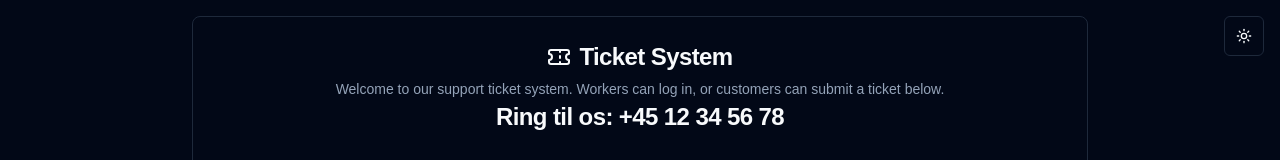
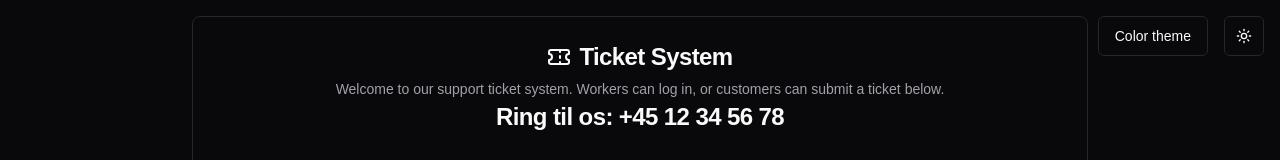
Before and after one commit to Wiggleyyyy/H2-ticket-system, a Next.js app in the folder ticket-system/: page / in a window 1280 px wide. Both pictures are taken after a click on the button "Toggle theme". Shown: the top 160 px of the page. Built offline with nearby package versions, Linux system fonts and the light colour scheme; no server answers.

Commit message:
made color theme selection

```diff
--- a/ticket-system/src/app/globals.css
+++ b/ticket-system/src/app/globals.css
@@ -7,53 +7,109 @@ body {
 }
 
 @layer base {
-  :root {
+  .theme-zinc {
     --background: 0 0% 100%;
-    --foreground: 222.2 84% 4.9%;
+    --foreground: 240 10% 3.9%;
     --card: 0 0% 100%;
-    --card-foreground: 222.2 84% 4.9%;
+    --card-foreground: 240 10% 3.9%;
     --popover: 0 0% 100%;
-    --popover-foreground: 222.2 84% 4.9%;
-    --primary: 222.2 47.4% 11.2%;
-    --primary-foreground: 210 40% 98%;
-    --secondary: 210 40% 96.1%;
-    --secondary-foreground: 222.2 47.4% 11.2%;
-    --muted: 210 40% 96.1%;
-    --muted-foreground: 215.4 16.3% 46.9%;
-    --accent: 210 40% 96.1%;
-    --accent-foreground: 222.2 47.4% 11.2%;
+    --popover-foreground: 240 10% 3.9%;
+    --primary: 240 5.9% 10%;
+    --primary-foreground: 0 0% 98%;
+    --secondary: 240 4.8% 95.9%;
+    --secondary-foreground: 240 5.9% 10%;
+    --muted: 240 4.8% 95.9%;
+    --muted-foreground: 240 3.8% 46.1%;
+    --accent: 240 4.8% 95.9%;
+    --accent-foreground: 240 5.9% 10%;
     --destructive: 0 84.2% 60.2%;
-    --destructive-foreground: 210 40% 98%;
-    --border: 214.3 31.8% 91.4%;
-    --input: 214.3 31.8% 91.4%;
-    --ring: 222.2 84% 4.9%;
+    --destructive-foreground: 0 0% 98%;
+    --border: 240 5.9% 90%;
+    --input: 240 5.9% 90%;
+    --ring: 240 5.9% 10%;
+    --radius: 0.5rem;
     --chart-1: 12 76% 61%;
     --chart-2: 173 58% 39%;
     --chart-3: 197 37% 24%;
     --chart-4: 43 74% 66%;
     --chart-5: 27 87% 67%;
+  }
+
+  .dark.theme-zinc {
+    --background: 240 10% 3.9%;
+    --foreground: 0 0% 98%;
+    --card: 240 10% 3.9%;
+    --card-foreground: 0 0% 98%;
+    --popover: 240 10% 3.9%;
+    --popover-foreground: 0 0% 98%;
+    --primary: 0 0% 98%;
+    --primary-foreground: 240 5.9% 10%;
+    --secondary: 240 3.7% 15.9%;
+    --secondary-foreground: 0 0% 98%;
+    --muted: 240 3.7% 15.9%;
+    --muted-foreground: 240 5% 64.9%;
+    --accent: 240 3.7% 15.9%;
+    --accent-foreground: 0 0% 98%;
+    --destructive: 0 62.8% 30.6%;
+    --destructive-foreground: 0 0% 98%;
+    --border: 240 3.7% 15.9%;
+    --input: 240 3.7% 15.9%;
+    --ring: 240 4.9% 83.9%;
+    --chart-1: 220 70% 50%;
+    --chart-2: 160 60% 45%;
+    --chart-3: 30 80% 55%;
+    --chart-4: 280 65% 60%;
+    --chart-5: 340 75% 55%;
+  }
+
+  .theme-red {
+    --background: 0 0% 100%;
+    --foreground: 0 0% 3.9%;
+    --card: 0 0% 100%;
+    --card-foreground: 0 0% 3.9%;
+    --popover: 0 0% 100%;
+    --popover-foreground: 0 0% 3.9%;
+    --primary: 0 72.2% 50.6%;
+    --primary-foreground: 0 85.7% 97.3%;
+    --secondary: 0 0% 96.1%;
+    --secondary-foreground: 0 0% 9%;
+    --muted: 0 0% 96.1%;
+    --muted-foreground: 0 0% 45.1%;
+    --accent: 0 0% 96.1%;
+    --accent-foreground: 0 0% 9%;
+    --destructive: 0 84.2% 60.2%;
+    --destructive-foreground: 0 0% 98%;
+    --border: 0 0% 89.8%;
+    --input: 0 0% 89.8%;
+    --ring: 0 72.2% 50.6%;
     --radius: 0.5rem;
+    --chart-1: 12 76% 61%;
+    --chart-2: 173 58% 39%;
+    --chart-3: 197 37% 24%;
+    --chart-4: 43 74% 66%;
+    --chart-5: 27 87% 67%;
   }
-  .dark {
-    --background: 222.2 84% 4.9%;
-    --foreground: 210 40% 98%;
-    --card: 222.2 84% 4.9%;
-    --card-foreground: 210 40% 98%;
-    --popover: 222.2 84% 4.9%;
-    --popover-foreground: 210 40% 98%;
-    --primary: 210 40% 98%;
-    --primary-foreground: 222.2 47.4% 11.2%;
-    --secondary: 217.2 32.6% 17.5%;
-    --secondary-foreground: 210 40% 98%;
-    --muted: 217.2 32.6% 17.5%;
-    --muted-foreground: 215 20.2% 65.1%;
-    --accent: 217.2 32.6% 17.5%;
-    --accent-foreground: 210 40% 98%;
+
+  .dark.theme-red {
+    --background: 0 0% 3.9%;
+    --foreground: 0 0% 98%;
+    --card: 0 0% 3.9%;
+    --card-foreground: 0 0% 98%;
+    --popover: 0 0% 3.9%;
+    --popover-foreground: 0 0% 98%;
+    --primary: 0 72.2% 50.6%;
+    --primary-foreground: 0 85.7% 97.3%;
+    --secondary: 0 0% 14.9%;
+    --secondary-foreground: 0 0% 98%;
+    --muted: 0 0% 14.9%;
+    --muted-foreground: 0 0% 63.9%;
+    --accent: 0 0% 14.9%;
+    --accent-foreground: 0 0% 98%;
     --destructive: 0 62.8% 30.6%;
-    --destructive-foreground: 210 40% 98%;
-    --border: 217.2 32.6% 17.5%;
-    --input: 217.2 32.6% 17.5%;
-    --ring: 212.7 26.8% 83.9%;
+    --destructive-foreground: 0 0% 98%;
+    --border: 0 0% 14.9%;
+    --input: 0 0% 14.9%;
+    --ring: 0 72.2% 50.6%;
     --chart-1: 220 70% 50%;
     --chart-2: 160 60% 45%;
     --chart-3: 30 80% 55%;
--- a/ticket-system/src/app/layout.js
+++ b/ticket-system/src/app/layout.js
@@ -8,6 +8,7 @@ import localFont from "next/font/local"
 import { useTheme } from 'next-themes'
 import "./globals.css"
 import { Toaster } from '@/components/ui/toaster'
+import ThemeSelector from '@/components/ThemeSelector'
 
 const geistSans = localFont({
   src: "./fonts/GeistVF.woff",
@@ -21,35 +22,6 @@ const geistMono = localFont({
   weight: "100 900",
 })
 
-function ThemeToggle() {
-  const [mounted, setMounted] = useState(false)
-  const { theme, setTheme } = useTheme()
-
-  useEffect(() => {
-    setMounted(true)
-  }, [])
-
-  if (!mounted) {
-    return null
-  }
-
-  return (
-    <Button
-      variant="outline"
-      size="icon"
-      onClick={() => setTheme(theme === 'dark' ? 'light' : 'dark')}
-      className="fixed top-4 right-4"
-    >
-      {theme === 'dark' ? (
-        <Sun className="h-[1.2rem] w-[1.2rem]" />
-      ) : (
-        <Moon className="h-[1.2rem] w-[1.2rem]" />
-      )}
-      <span className="sr-only">Toggle theme</span>
-    </Button>
-  )
-}
-
 export default function RootLayout({ children }) {
   return (
     <html lang="en" suppressHydrationWarning>
@@ -57,7 +29,7 @@ export default function RootLayout({ children }) {
         className={`${geistSans.variable} ${geistMono.variable} antialiased min-h-screen bg-background text-foreground`}
       >
         <ThemeProvider attribute="class" defaultTheme="system" enableSystem>
-          <ThemeToggle />
+          <ThemeSelector />
           {children}
           <Toaster />
         </ThemeProvider>
--- /dev/null
+++ b/ticket-system/src/components/ThemeSelector.js
@@ -0,0 +1,74 @@
+'use client';
+
+import { useState, useEffect } from 'react';
+import { useTheme } from 'next-themes';
+import { Button } from '@/components/ui/button';
+import { Sun, Moon } from 'lucide-react';
+import * as Select from '@radix-ui/react-select';
+import {
+    DropdownMenu,
+    DropdownMenuContent,
+    DropdownMenuItem,
+    DropdownMenuLabel,
+    DropdownMenuSeparator,
+    DropdownMenuTrigger,
+  } from "@/components/ui/dropdown-menu"
+
+
+  const ThemeSelector = () => {
+    const { theme, setTheme } = useTheme();
+    const [selectedColorTheme, setSelectedColorTheme] = useState('theme-zinc');
+
+    useEffect(() => {
+      document.documentElement.classList.remove('theme-zinc', 'theme-red');
+      document.documentElement.classList.add(selectedColorTheme);
+    }, [selectedColorTheme]);
+
+    const handleColorThemeChange = (value) => {
+      setSelectedColorTheme(value);
+    };
+
+    return (
+      <div className="flex items-center space-x-4 fixed top-4 right-4">
+        <DropdownMenu>
+          <DropdownMenuTrigger asChild>
+            <Button variant="outline">Color theme</Button>
+          </DropdownMenuTrigger>
+
+          <DropdownMenuContent className="rounded-md bg-background shadow-md p-2 text-foreground">
+            <DropdownMenuLabel className="text-foreground">Select a theme</DropdownMenuLabel>
+            <DropdownMenuSeparator className="border-b border-gray-200 dark:border-gray-600 my-1" />
+
+            <DropdownMenuItem
+              onClick={() => handleColorThemeChange('theme-zinc')}
+              className={`p-2 cursor-pointer ${selectedColorTheme === 'theme-zinc' ? 'bg-gray-200 dark:bg-gray-700' : ''}`}
+            >
+              Zinc
+            </DropdownMenuItem>
+            <DropdownMenuItem
+              onClick={() => handleColorThemeChange('theme-red')}
+              className={`p-2 cursor-pointer ${selectedColorTheme === 'theme-red' ? 'bg-gray-200 dark:bg-gray-700' : ''}`}
+            >
+              Red
+            </DropdownMenuItem>
+            {/* Add more color themes as needed */}
+          </DropdownMenuContent>
+        </DropdownMenu>
+
+        <Button
+          variant="outline"
+          size="icon"
+          onClick={() => setTheme(theme === 'dark' ? 'light' : 'dark')}
+        >
+          {theme === 'dark' ? (
+            <Sun className="h-[1.2rem] w-[1.2rem]" />
+          ) : (
+            <Moon className="h-[1.2rem] w-[1.2rem]" />
+          )}
+          <span className="sr-only">Toggle theme</span>
+        </Button>
+      </div>
+    );
+  };
+
+  export default ThemeSelector;
```
